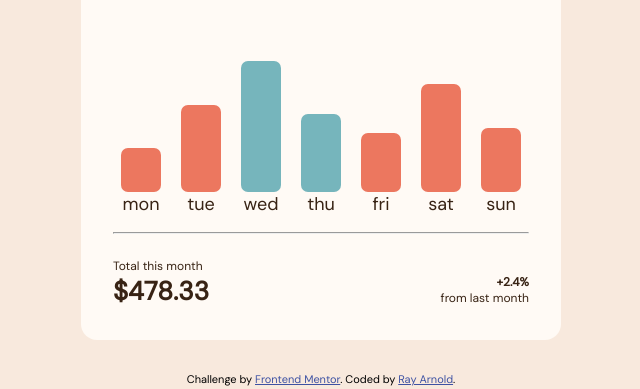
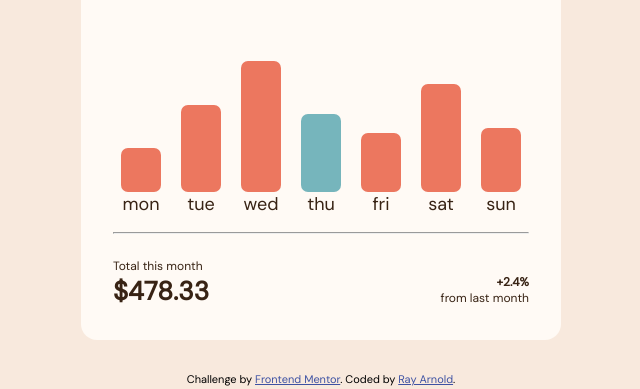
Before and after one commit to tvstaticghost/expenses-chart, a plain HTML site: page index.html in a window 1280 px wide. Shown: the part 411-800 px from the top of the page, without its empty margins (319-959 px from the left). Drawn offline with Linux system fonts and the light colour scheme.

Commit message:
Update index.css
Cleaned up CSS stylesheet

```diff
--- a/index.css
+++ b/index.css
@@ -92,10 +92,6 @@ h1 {
     border-radius: 7px;
 }
 
-#wed-bar {
-    background-color: var(--clr-cyan);
-}
-
 hr {
     max-width: 26rem;
     margin: 1rem auto;
```
